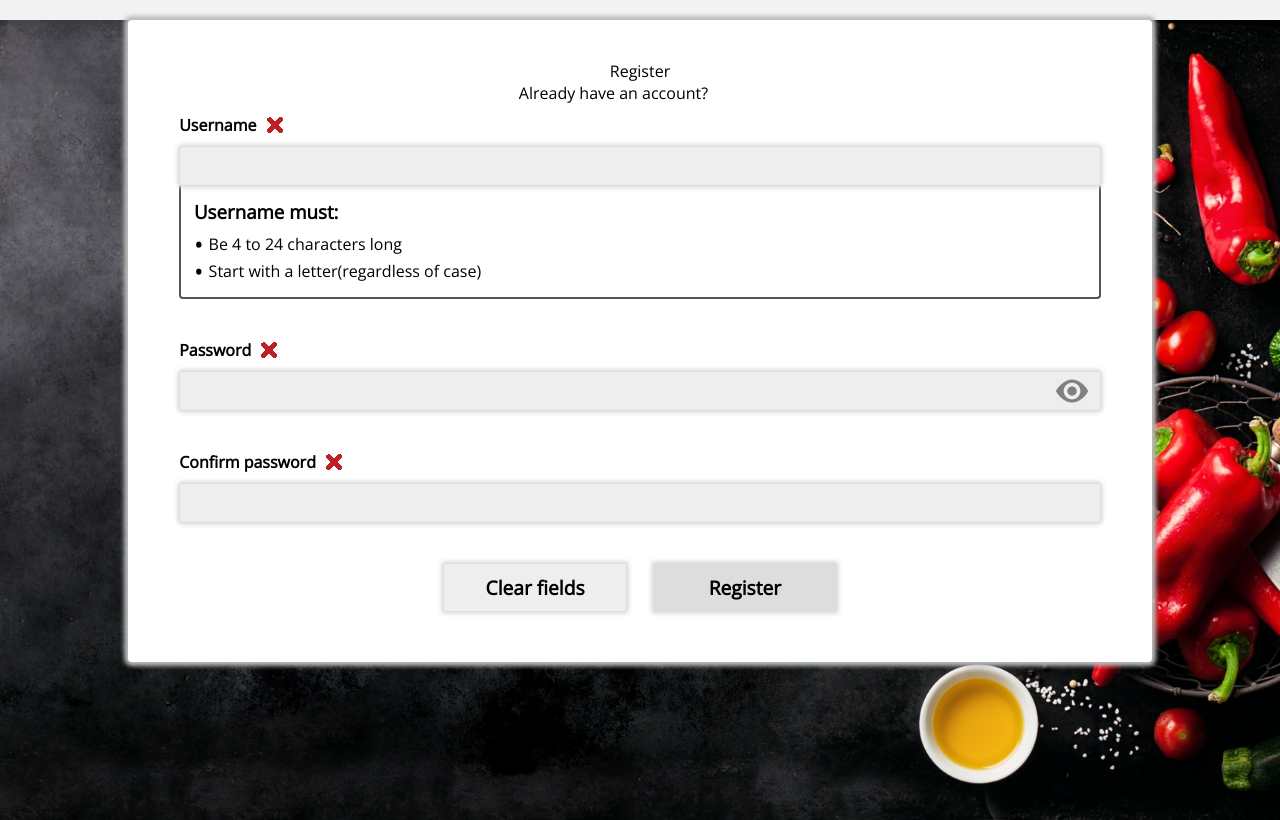
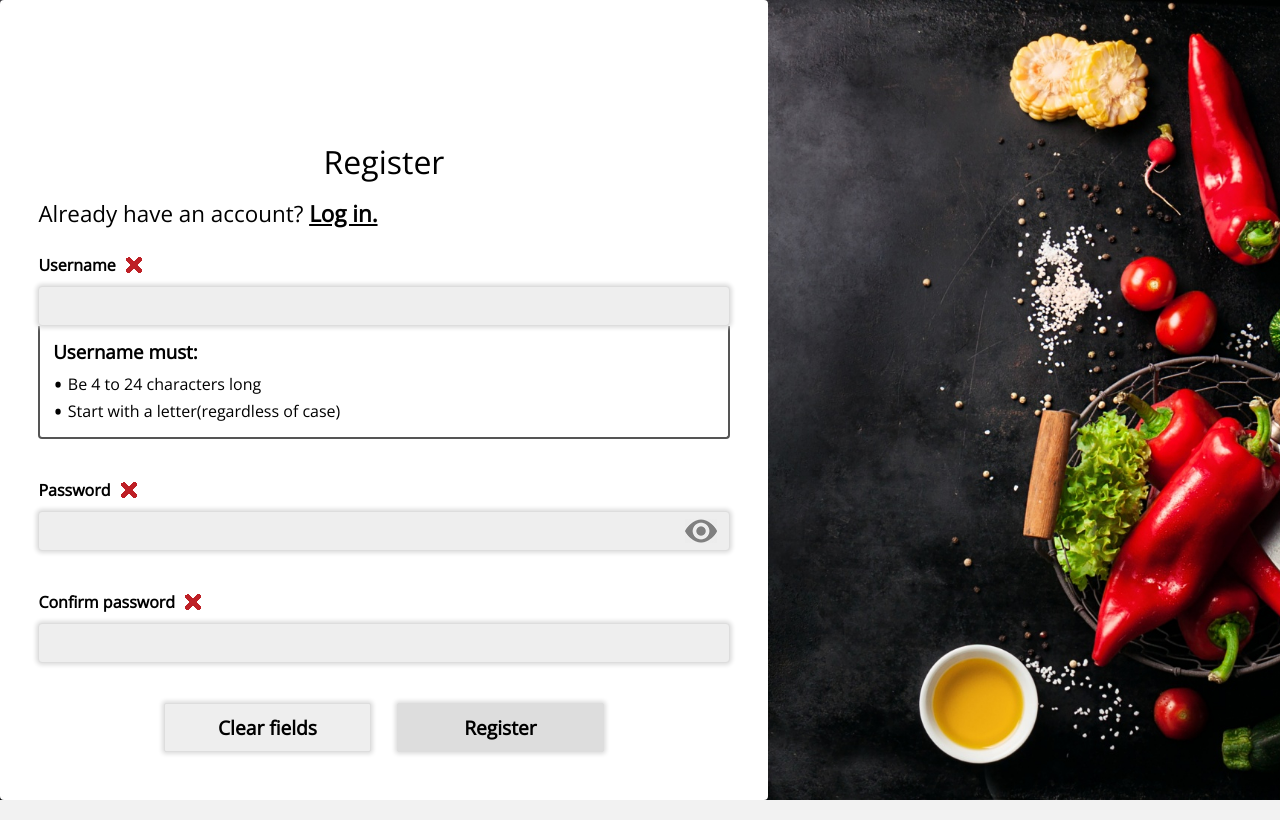
Before and after one commit to srysis/cookbook, a React (Vite) app in the folder client/: page /register in a window 1280 px wide. Built offline with nearby package versions, Linux system fonts and the light colour scheme; no server answers.

Commit message:
resized root selector: changed width to 60%, set height to 100vh; added 'div.form_container': 'form' is now a child of 'div.form_container', created 'p', 'p.register_title' and 'p.have_an_account_title' selectors within 'div.form_container'

```diff
--- a/client/src/style/auth/registration_page.css
+++ b/client/src/style/auth/registration_page.css
@@ -1,9 +1,9 @@
 section#registration {
-	width: 80%;
-	margin-inline: auto;
+	width: 60%;
+	height: 100vh;
+	margin: 0;
 	border-radius: var(--border-radius);
-	padding: 40px 4vw;
-	box-shadow: var(--box-shadow);
+	padding: 20px 3vw;
 	background-color: #fff;
 
 	div#error_container {
@@ -23,6 +23,32 @@ section#registration {
 			color: #fdd;
 			font-weight: bold;
 			font-size: 1.3em;
+		}
+	}
+
+	div.form_container {
+		margin-top: 15vh;
+
+		p {
+			margin-block: 15px;
+		}
+
+		p.register_title {
+			font-size: 2em;
+
+			span {
+				font-weight: bold;
+			}
+		}
+
+		p.have_an_account_title {
+			font-size: 1.4em;
+			text-align: left;
+
+			a {
+				color: #000;
+				text-decoration-line: underline;
+				font-weight: bold;
 			}
 		}
 
@@ -124,7 +150,7 @@ section#registration {
 				padding-top: 20px;
 
 				button {
-				width: 20%;
+					width: 30%;
 					margin-inline: 1vw;
 					border: 1px solid #ddd;
 					border-radius: 2px;
@@ -151,3 +177,6 @@ section#registration {
 			}
 		}
 	}
+
+
+}
```
Lines whose indentation alone changed are shown as unchanged.
